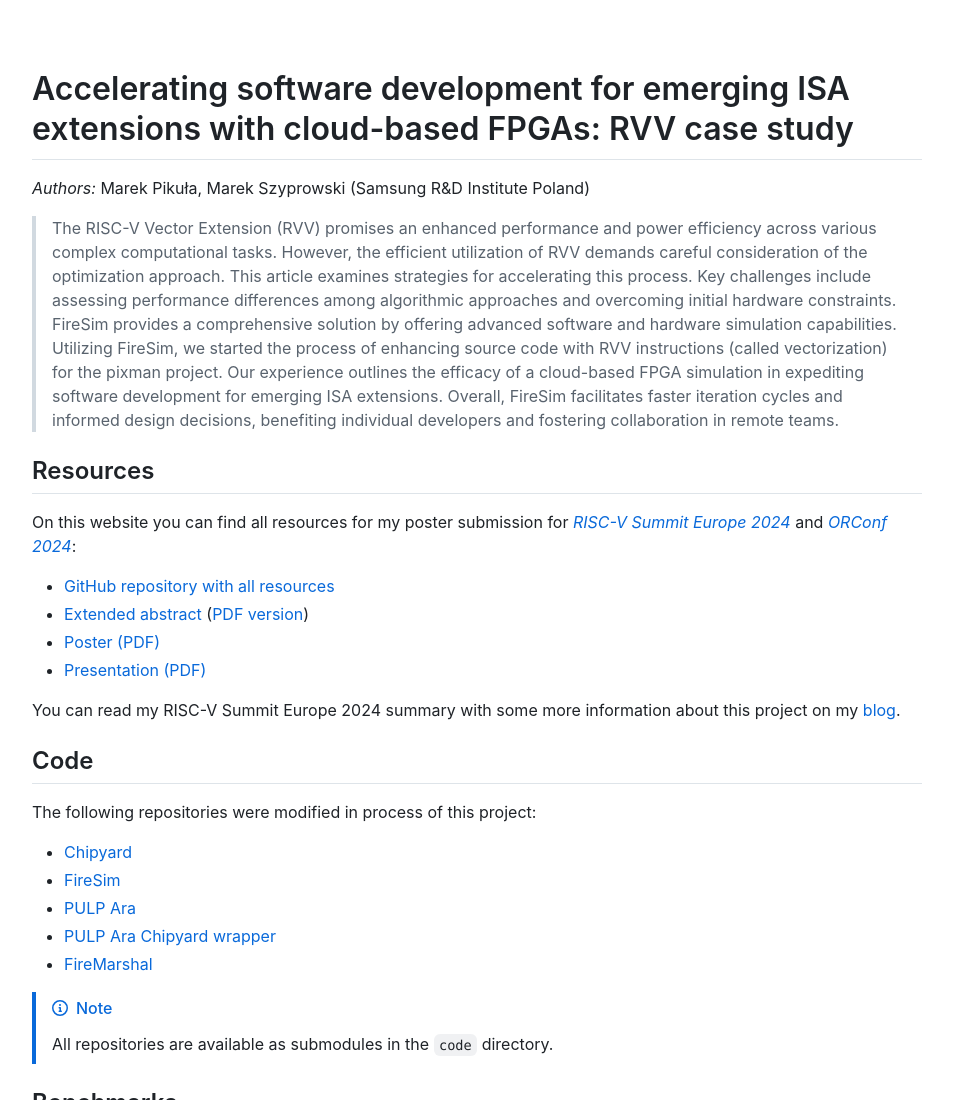
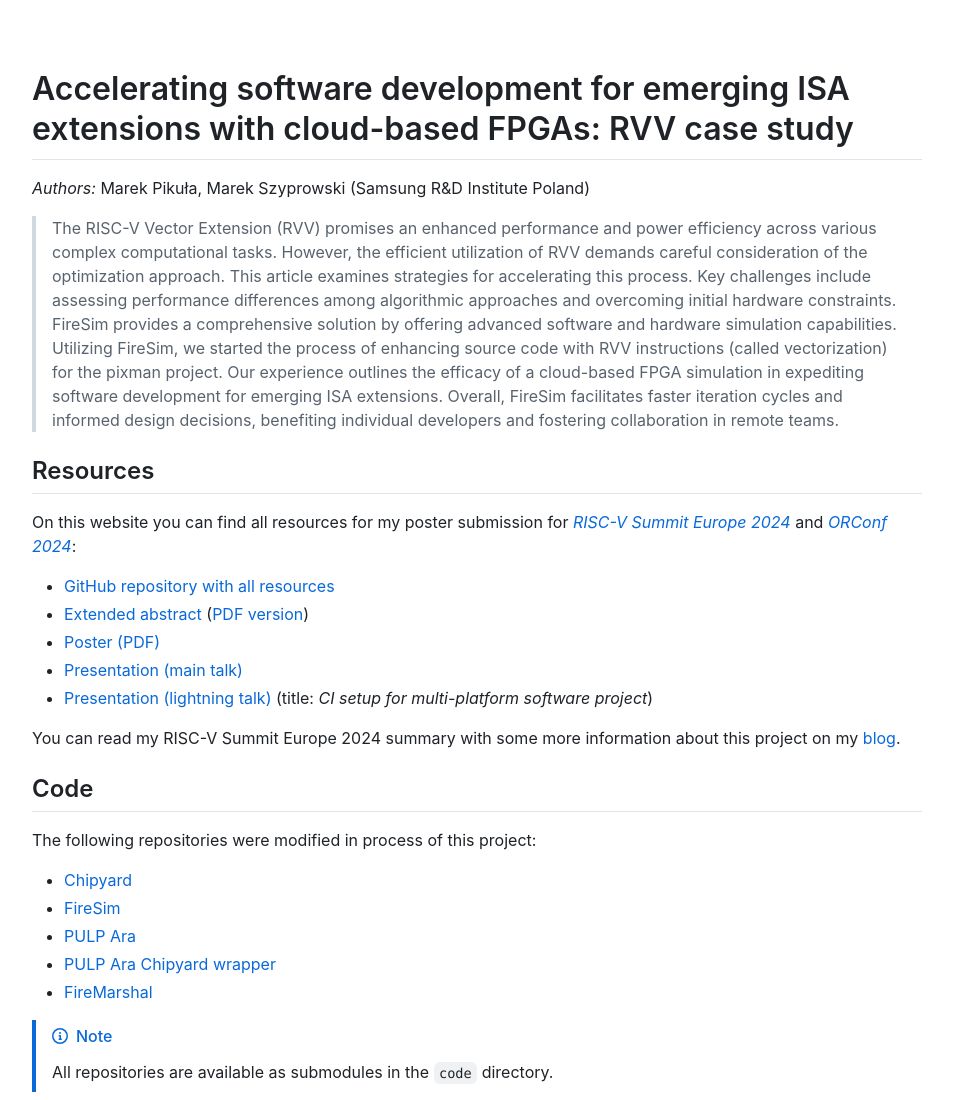
Before and after one commit to MarekPikula/RISC-V-Summit-Europe-ORConf-2024, a plain HTML site: page index.html in a window 1280 px wide. Shown: the top 1100 px of the page, without its empty margins (163-1116 px from the left). Drawn offline with nearby package versions, Linux system fonts and the light colour scheme.

Commit message:
Add ORConf lightning talk
Topic: CI setup for multi-platform software project

```diff
--- a/index.html
+++ b/index.html
@@ -42,7 +42,8 @@
         <li><a href="https://github.com/MarekPikula/RISC-V-Summit-Europe-2024">GitHub repository with all resources</a></li>
         <li><a href="abstract/index.html">Extended abstract</a> (<a href="abstract/abstract.pdf">PDF version</a>)</li>
         <li><a href="poster/poster.pdf">Poster (PDF)</a></li>
-        <li><a href="presentation/2024-09-14-orconf-presentation.pdf">Presentation (PDF)</a></li>
+        <li><a href="presentation/2024-09-14-orconf-presentation.pdf">Presentation (main talk)</a></li>
+        <li><a href="presentation/2024-09-14-orconf-lightning-talk.pdf">Presentation (lightning talk)</a> (title: <em>CI setup for multi-platform software project</em>)</li>
       </ul>
       <p>You can read my RISC-V Summit Europe 2024 summary with some more information about this project on my <a href="https://serenitycode.dev/post/2024/06/riscv-summit-europe" rel="nofollow">blog</a>.</p>
       <h2>Code</h2>
```
Also changed, not shown: 2 other files.
